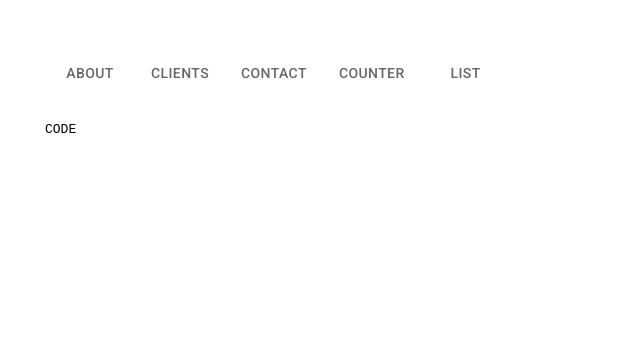
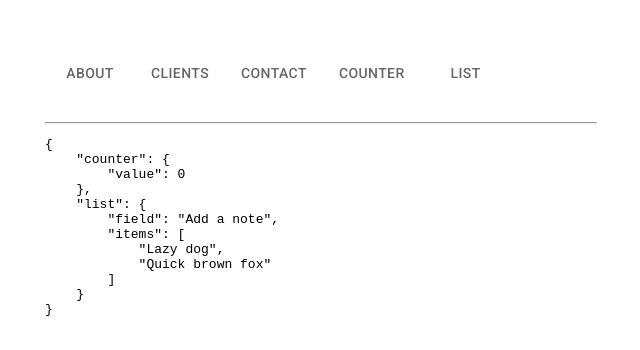
Before and after one commit to sowmma-roy/desn3037-w7-react, a React (Create React App) app: page / in a window 1280 px wide. Shown: the top 350 px of the page, without its empty margins (319-959 px from the left). Built offline with nearby package versions, Linux system fonts and the light colour scheme.

Commit message:
Ability to set InitialState based on LocalStorage

```diff
--- a/src/components/List.js
+++ b/src/components/List.js
@@ -11,7 +11,7 @@ import { Button, TextField } from '@mui/material';
 import DeleteIcon from '@mui/icons-material/Delete';
 
 import { useSelector, useDispatch } from 'react-redux'
-import { define as reducerDefine, add as reducerAdd, remove as reducerRemove } from '../redux/list'
+import { define as reducerDefine, add as reducerAdd, remove as reducerRemove } from '../redux/list';
 
 
 
@@ -20,6 +20,7 @@ export default function BasicList() {
     const field = useSelector(state => state.list.field)
     const items = useSelector(state => state.list.items)
     const dispatch = useDispatch()//asks redux to make an upadate instead of pulling data
+
 
     function add () {
 
@@ -39,10 +40,11 @@ export default function BasicList() {
         dispatch(reducerDefine(value))//take the value, and push it into action at reducer list. where action.payload works on it
     }
 
+
   return (
     <Box sx={{ width: '100%', bgcolor: 'background.paper' }}>
 
-      <TextField label="" variant="outlined" value={field} sx={{ width: '100%', mb: 2}} onChange={(e) => define(e.target.value)} />
+      <TextField id="textField" label="" variant="outlined" value={field} sx={{ width: '100%', mb: 2}} onChange={(e) => define(e.target.value)} />
       <Button variant="contained" sx={{ width: '100%', mb:2}} onClick={(e) => add()}>Add</Button>
 
       {/* Button variant="contained" sx={{ width: '100%', mb:2}} onClick={(e) => dispatch(add())}>Add</Button> */}
--- a/src/components/Sync.js
+++ b/src/components/Sync.js
@@ -1,12 +1,26 @@
+import { Box } from "@mui/system";
 import * as React from "react";//let this component have access to React and other components and facilities
+
+import { useSelector, useDispatch } from 'react-redux';//useSelector - collects the current state of a given object (full on parent or child) in the redux world //use Dispatch is use to update that object in the redux world
 
 
 export default function Sync () {
 
+    const payload = useSelector(state => state)//assigning the collected data state of the entire state to a variable
+    //console.log(payload); -> make it JSON format
+    const json = JSON.stringify(payload, null, 4);//squishes all data into a single line
+
+    window.localStorage.setItem("payload", json);
+
+
     return (
-        <pre>
-            CODE
-        </pre>
+
+        <Box>
+            <hr></hr>
+            <pre>
+                {json}
+            </pre>
+        </Box>
     )
 }
 {/*
@@ -15,6 +29,8 @@ PCode: for local storage operation
 2. translate this varaible into an object and store it on localStorage
 3. control flow - on page load, if localStorage has object - populate those data else view default
 
-
+CK:
+1. we want to capture the entierty of the data model, not just a subset BUT from state to all the leaves
+I think we make a call to the store and get its reducer?
 
 */}
--- a/src/redux/counter.js
+++ b/src/redux/counter.js
@@ -1,8 +1,18 @@
 import { createSlice } from '@reduxjs/toolkit'
 
-const initialState = {
+let initialState = { //const to let to make this modifiable
     value: 0,
 }
+
+//retrieve up what ever data we have stored in localStorage under the key - payload
+const json = window.localStorage.getItem("payload");
+
+//control flow to verify that retrieved value (exists and is not an empty string)
+if (json !== null && json !== "") {
+  const payload = JSON.parse(json);
+  initialState.value = payload.counter.value;//initialState gets updated if the condition is true
+}
+
 
 export const counterSlice = createSlice({
   name: 'counter', //name of the slice
--- a/src/redux/list.js
+++ b/src/redux/list.js
@@ -1,11 +1,21 @@
 import { createSlice } from '@reduxjs/toolkit'
 
-const initialState = {
+let initialState = {
     field: "Add a note", //this will hold the users input, currently showing a default value
     items: [ //user inputs will populate to this array
         "Lazy dog",
         "Quick brown fox"
     ]
+}
+
+//retrieve up what ever data we have stored in localStorage under the key - payload
+const json = window.localStorage.getItem("payload");
+
+//control flow to verify that retrieved value (exists and is not an empty string)
+if (json !== null && json !== "") {
+  const payload = JSON.parse(json);
+  initialState.field = payload.list.field;//initialState gets updated if the condition is true
+  initialState.items = payload.list.items;
 }
 
 export const listSlice = createSlice({
@@ -29,6 +39,6 @@ export const listSlice = createSlice({
 })
 
 // Action creators are generated for each case reducer function
-export const { define, add, remove } = listSlice.actions //exporting these actions to be used by the application
+export const { define, add, clean, remove } = listSlice.actions //exporting these actions to be used by the application
 
 export default listSlice.reducer //packaging it altogether
```
